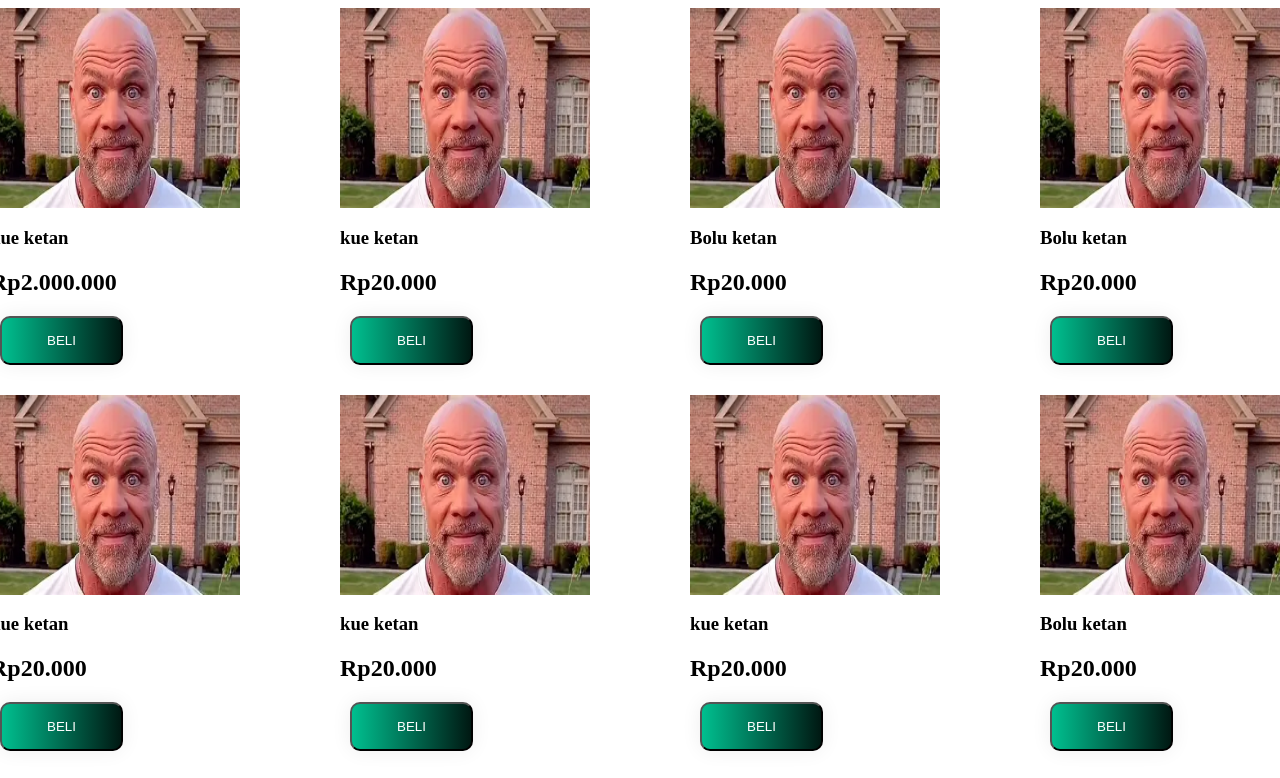
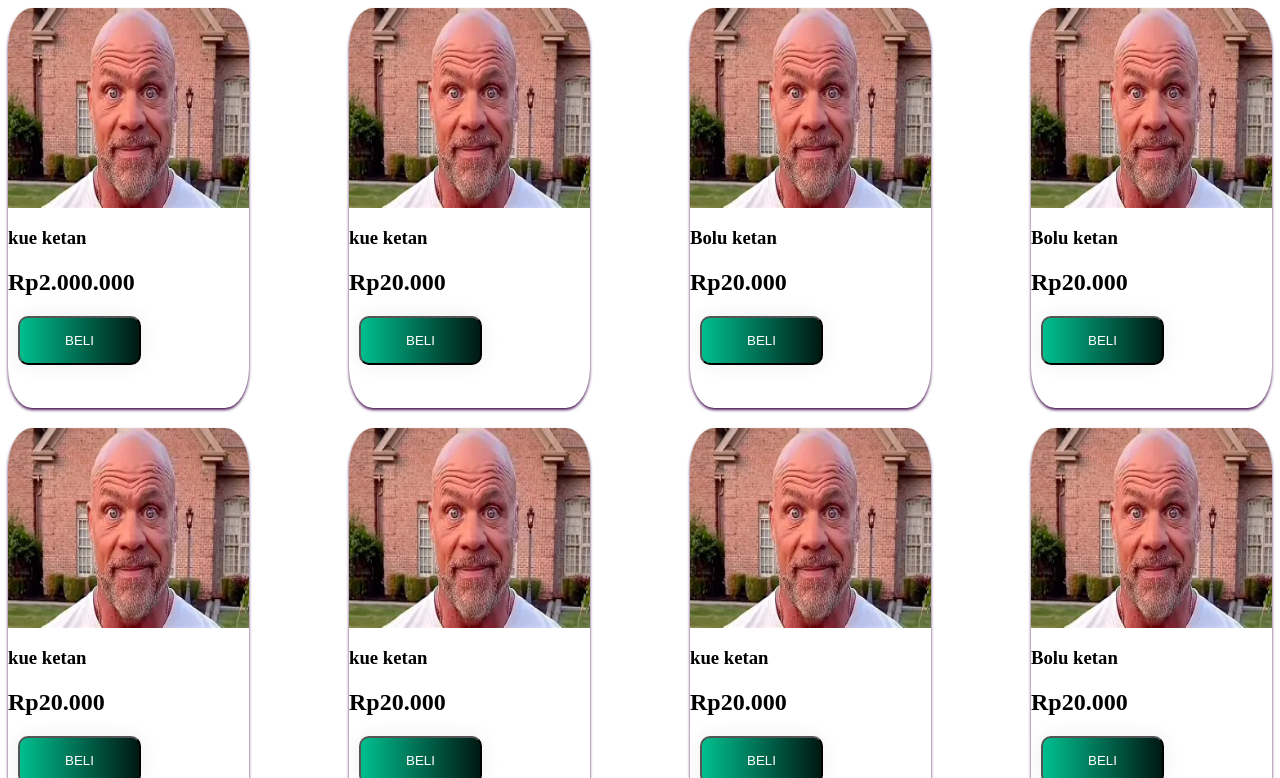
Before and after one commit to Ardi-Pebriyan/Store, a plain HTML site: page index.html in a window 1280 px wide. Shown: the top 778 px of the page. Drawn offline with Linux system fonts and the light colour scheme.

Commit message:
perubahan

```diff
--- a/style.css
+++ b/style.css
@@ -12,12 +12,11 @@
 .card:hover{
   background-color:aqua;
 }
-.card
 .card{
     width: 250px;
     height: 400px;
     border-radius: 10%;
-    box-shadow: 0 1px 2px rgb(73, 23, 85);
+    box-shadow: 0 2px 3px rgb(73, 23, 85);
     overflow:hidden;
 }
 .card img{
```
